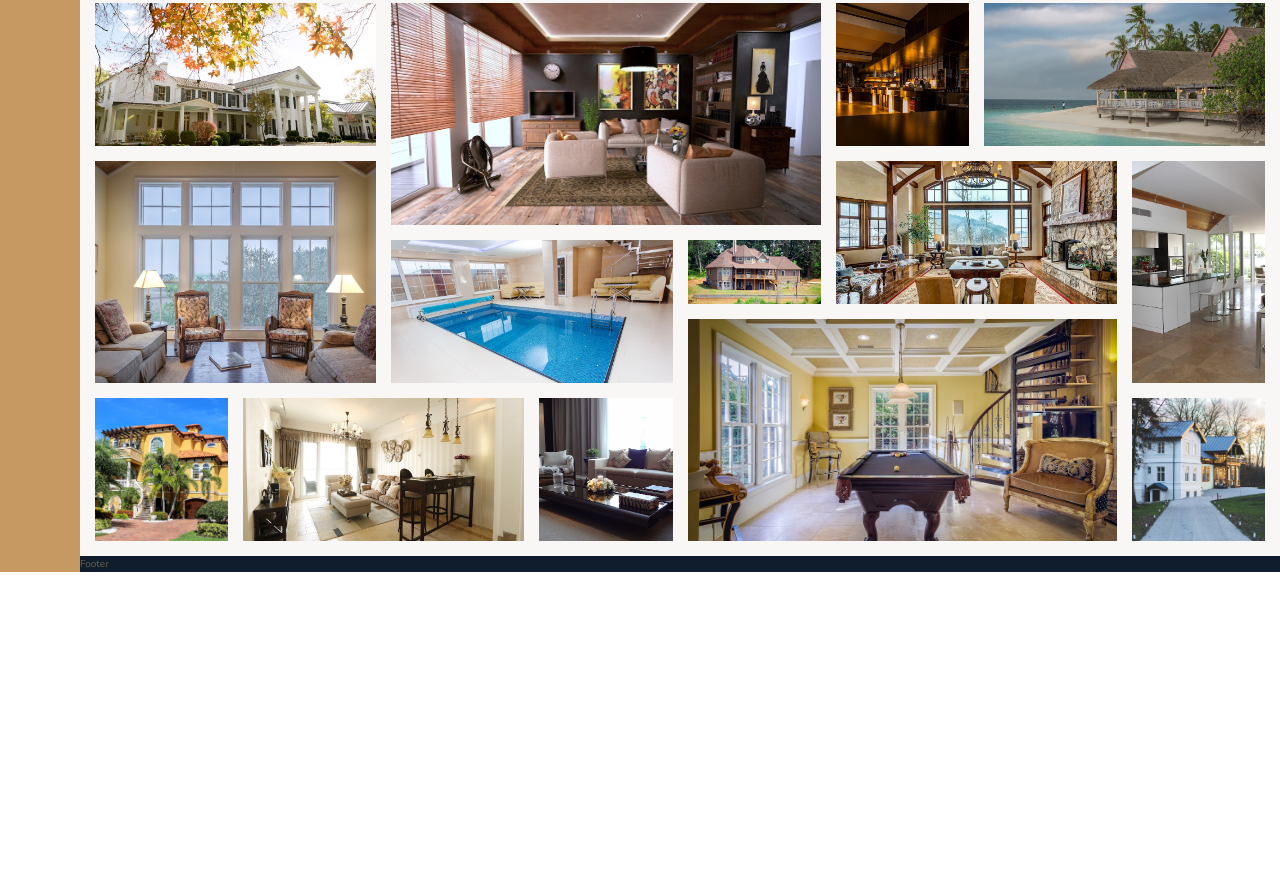
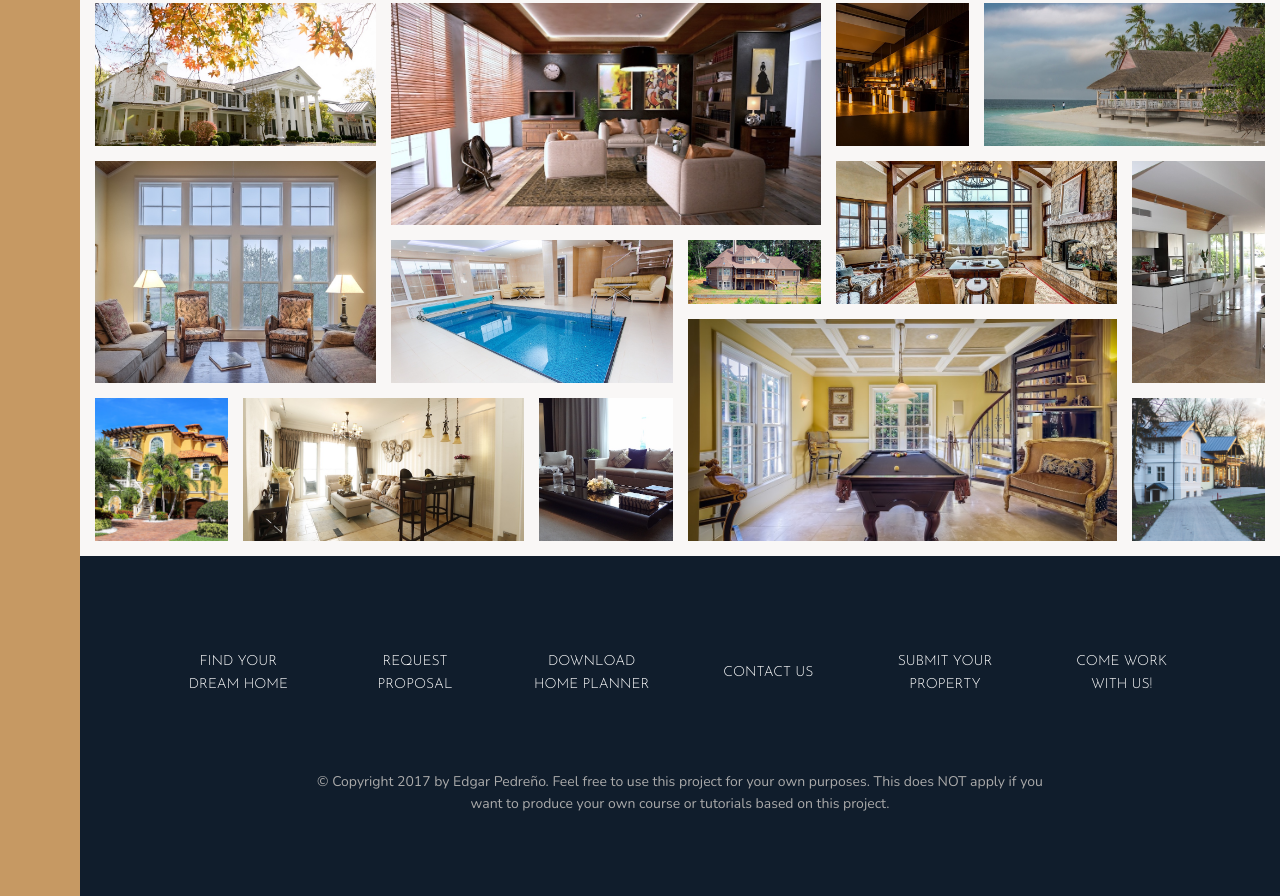
Before and after one commit to eddyc0de/nexter, a website: page index.html in a window 1280 px wide. Shown: the part 3084-3980 px from the top of the page. Before the commit the page ends 3656 px from the top, so only its background shows below. Drawn offline with nearby package versions, Linux system fonts and the light colour scheme.

Commit message:
Add footer

```diff
--- a/index.html
+++ b/index.html
@@ -339,7 +339,17 @@
     </section>
 
     <footer class="footer">
-        Footer
+        <ul class="nav">
+			<li class="nav__item"><a href="#" class="nav__link">Find your dream home</a></li>
+			<li class="nav__item"><a href="#" class="nav__link">Request proposal</a></li>
+			<li class="nav__item"><a href="#" class="nav__link">Download home planner</a></li>
+			<li class="nav__item"><a href="#" class="nav__link">Contact us</a></li>
+			<li class="nav__item"><a href="#" class="nav__link">Submit your property</a></li>
+			<li class="nav__item"><a href="#" class="nav__link">Come work with us!</a></li>
+		</ul>
+		<p class="copyright">
+			&copy; Copyright 2017 by Edgar Pedreño. Feel free to use this project for your own purposes. This does NOT apply if you want to produce your own course or tutorials based on this project.
+		</p>
     </footer>
 </body>
 
--- a/sass/_footer.scss
+++ b/sass/_footer.scss
@@ -1,4 +1,44 @@
 .footer {
     background-color: $color-secondary;
-    grid-column: full-start / full-end;
+	grid-column: full-start / full-end;
+	padding: 8rem;
 }
+
+.nav {
+	list-style: none;
+
+	display: grid;
+	grid-template-columns: repeat(auto-fit, minmax(15rem, 1fr));
+	grid-gap: 2rem;
+	align-items: center;
+
+	&__link:link,
+	&__link:visited {
+		font-size: 1.4rem;
+		color: #fff;
+		text-decoration: none;
+		font-family: $font-display;
+		text-transform: uppercase;
+		text-align: center;
+		padding: 1.5rem;
+		display: block;
+		transition: all .2s;
+
+	}
+
+	&__link:hover,
+	&__link:active {
+		background-color: rgba(#fff, .05);
+		transform: translateY(-3px);
+	}
+}
+
+.copyright {
+	font-size: 1.4rem;
+	color: $color-grey-light-2;
+	margin-top: 6rem;
+	margin-left: auto;
+	margin-right: auto;
+	text-align: center;
+	width: 70%;
+}
```
Also changed, not shown: css/style.css.
